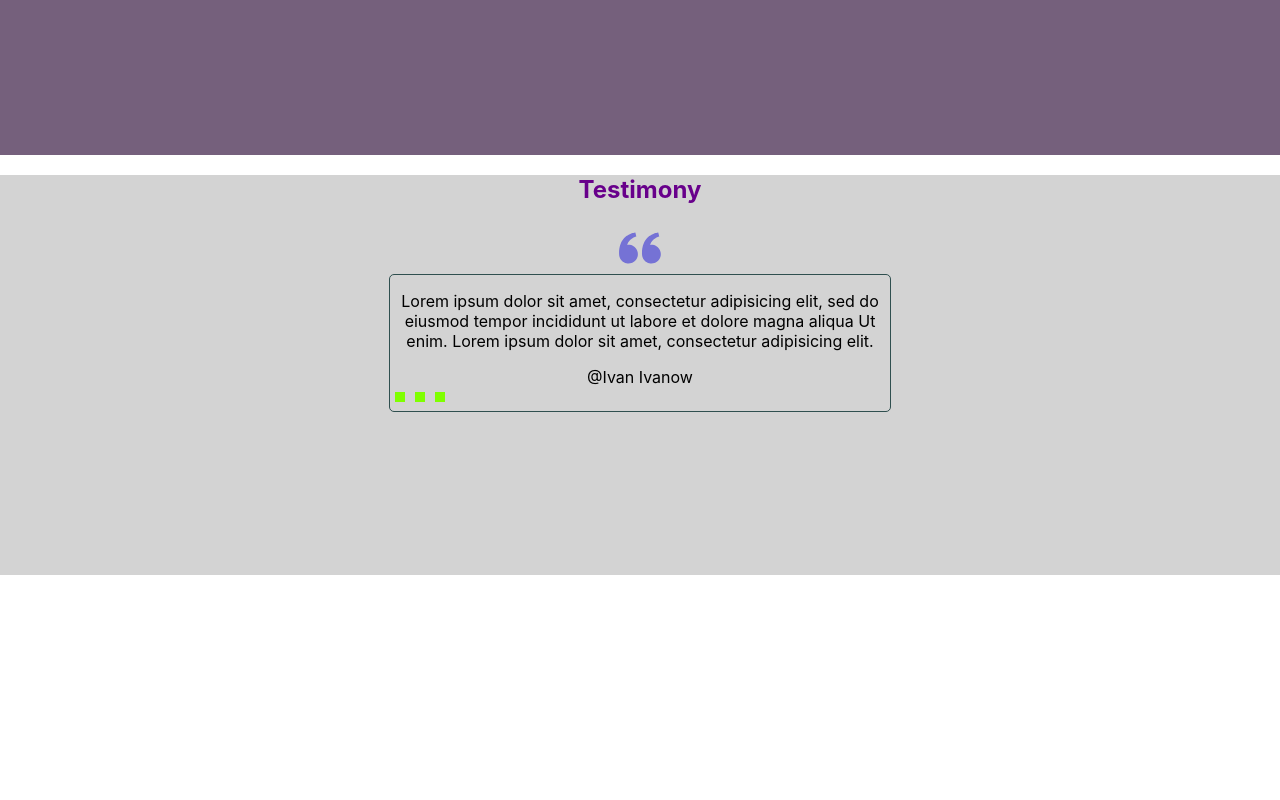
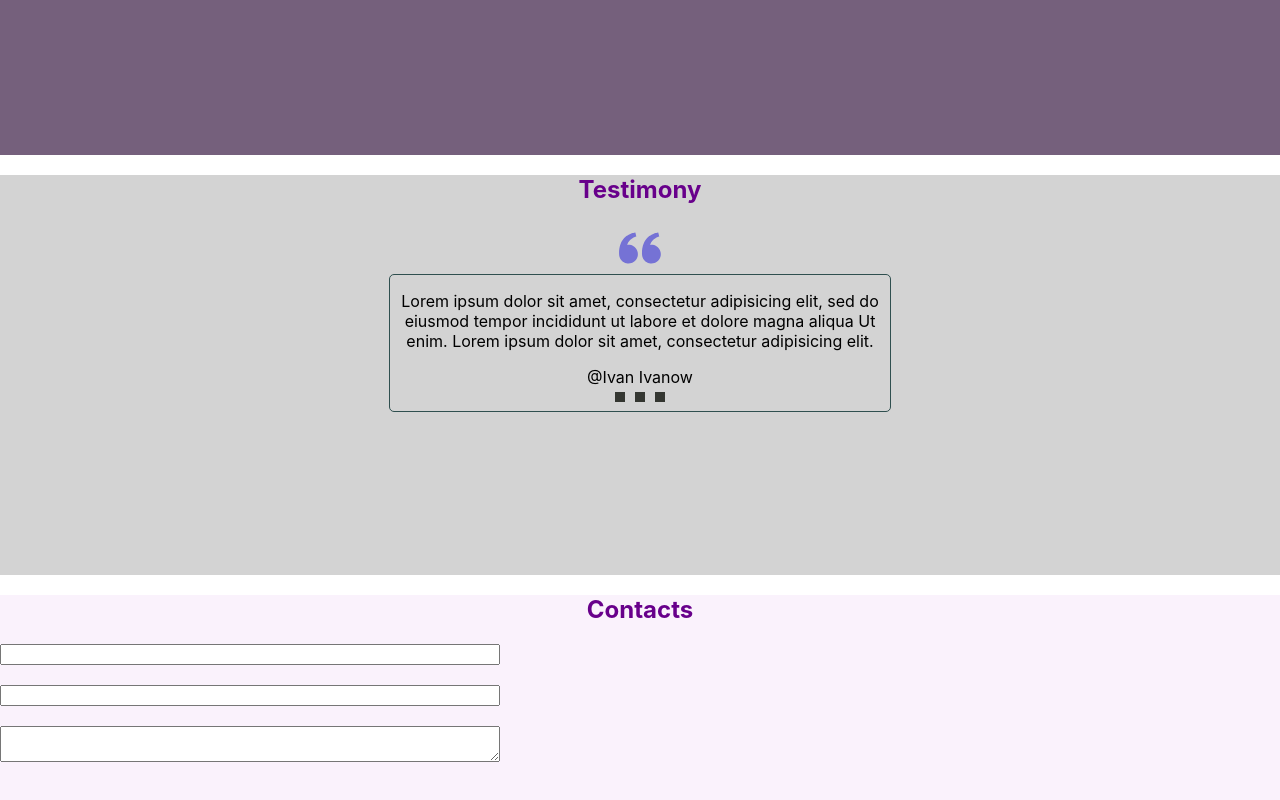
Before and after one commit to Pumpkin-Pie93/portfolio-start-project-main, a React app: page / in a window 1280 px wide. Shown: the part 2339-3139 px from the top of the page. Before the commit the page ends 2914 px from the top, so only its background shows below. Built offline with nearby package versions, Linux system fonts and the light colour scheme.

Commit message:
Testimony

```diff
--- a/src/App.tsx
+++ b/src/App.tsx
@@ -5,6 +5,7 @@ import {Main} from "./layout/main/Main";
 import {Skills} from "./layout/sections/skills/Skills";
 import {Works} from "./layout/sections/works/Works";
 import {Testimony} from "./layout/sections/testimony/Testimony";
+import {Contact} from "./layout/sections/contacts/Contacts";
 
 
 function App() {
@@ -15,6 +16,7 @@ function App() {
             <Skills/>
             <Works/>
             <Testimony/>
+            <Contact/>
         </div>
     );
 }
--- a/src/components/slider/Slider.tsx
+++ b/src/components/slider/Slider.tsx
@@ -26,6 +26,9 @@ const StyledSlider = styled.div`
   border: 1px solid darkslategray;
   border-radius: 5px;
   max-width: 500px;
+  display: flex;
+  flex-direction: column;
+  align-items: center;
 `
 
 const Slide = styled.div`
@@ -37,13 +40,13 @@ const Text = styled.p`
 
 const Name = styled.span`
 `
-const Pagination = styled.span`
+const Pagination = styled.div`
   span {
     display: inline-block;
     width: 10px;
     height: 10px;
     margin: 5px;
-   background-color: chartreuse;
+    background-color: #343631;
   }
 
 `
--- /dev/null
+++ b/src/layout/sections/contacts/Contacts.tsx
@@ -0,0 +1,33 @@
+import React from 'react';
+import styled from "styled-components";
+import {SectionTitle} from "../../../components/SectionTitle";
+
+export const Contact = () => {
+    return (
+        <StyledContacts>
+<SectionTitle>Contacts</SectionTitle>
+<StyledForm>
+    <Field/>
+    <Field/>
+    <Field as={'textarea'}/>
+</StyledForm>
+        </StyledContacts>
+    );
+};
+
+const StyledContacts = styled.section`
+  background-color: rgba(228, 189, 241, 0.2);
+  min-height: 50vh;
+`
+
+const StyledForm = styled.form`
+max-width: 500px;
+  width: 100%;
+  display: flex;
+  flex-direction: column;
+  gap: 20px;
+`
+
+const Field = styled.input`
+
+`
```
Lines whose indentation alone changed are shown as unchanged.
